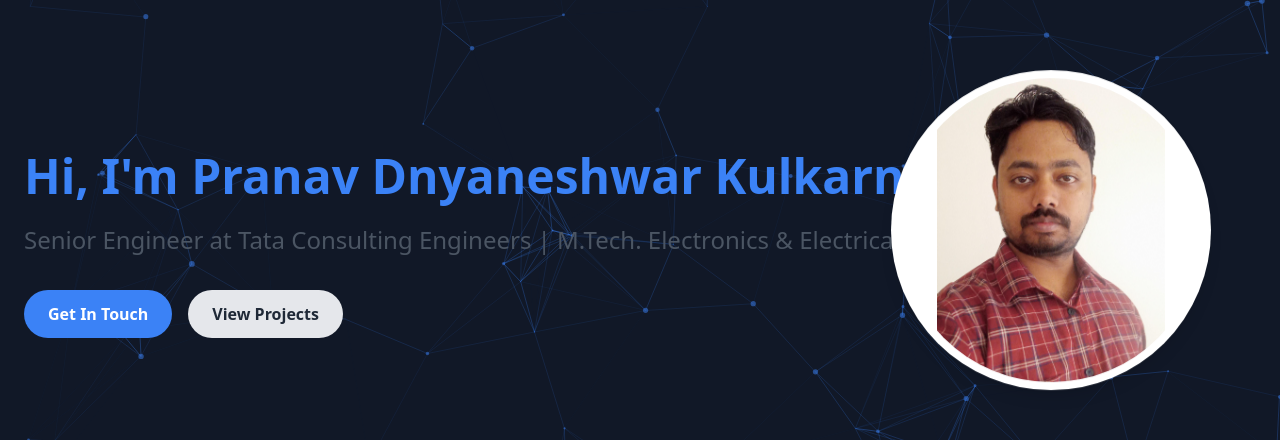
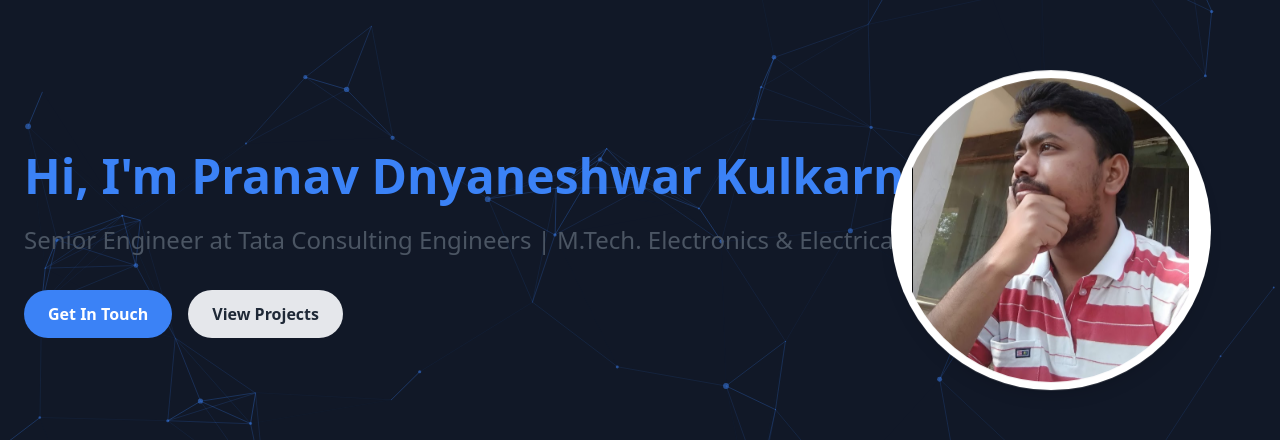
Before and after one commit to pranavk2050/pranavk2050.github.io, a plain HTML site: page index.html in a window 1280 px wide. Shown: the part 166-606 px from the top of the page. Drawn offline with nearby package versions, Linux system fonts and the light colour scheme; animation ran at ten frames a second.

Commit message:
Final updates: Added profile image and fixed styling

```diff
--- a/index.html
+++ b/index.html
@@ -271,7 +271,7 @@
                 </div>
             </div>
             <div class="w-full md:w-1/3 py-6 text-center" data-aos="fade-left" data-aos-duration="1000">
-                <img class="w-80 h-80 mx-auto rounded-full shadow-lg object-contain object-center bg-white p-2 animate-float" src="assets/profile.jpg" alt="Pranav Kulkarni">
+                <img class="w-80 h-80 mx-auto rounded-full shadow-lg object-contain object-center bg-white p-2 animate-float" src="assets/profile.png" alt="Pranav Kulkarni">
             </div>
         </div>
     </section>
```
Also changed, not shown: assets/profile.png (added).
